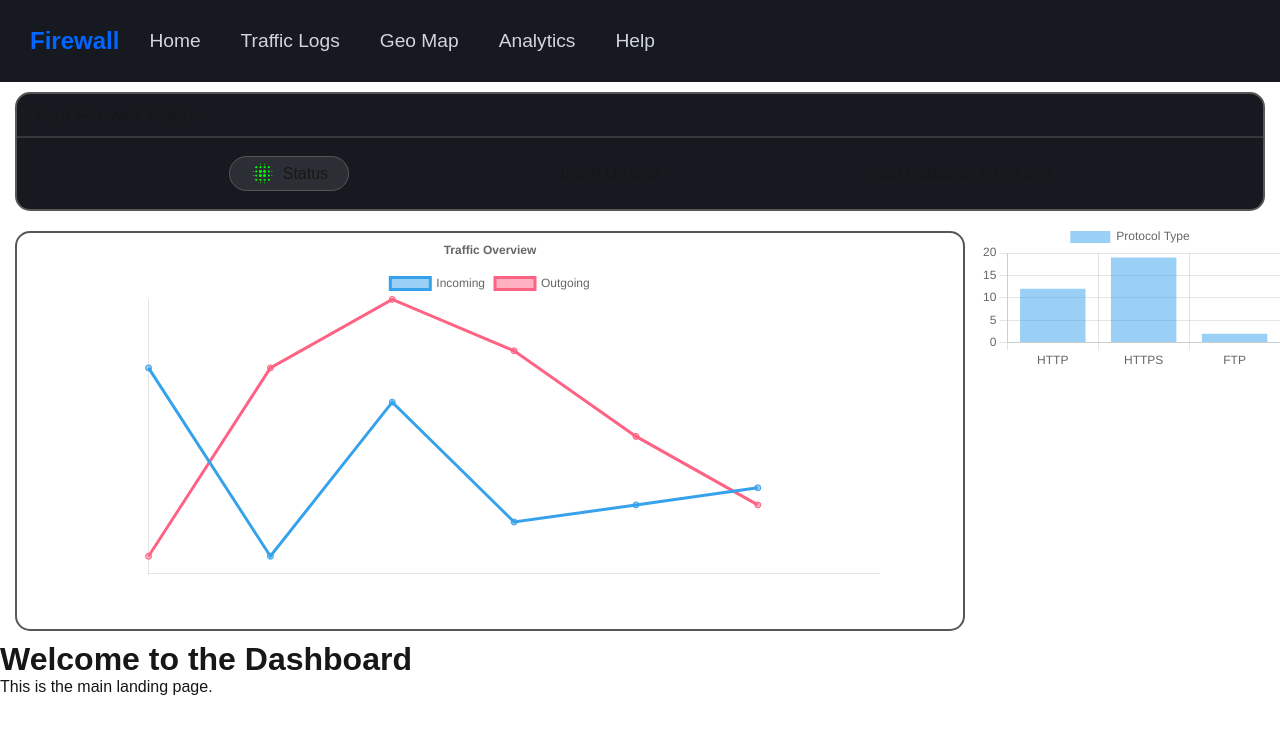
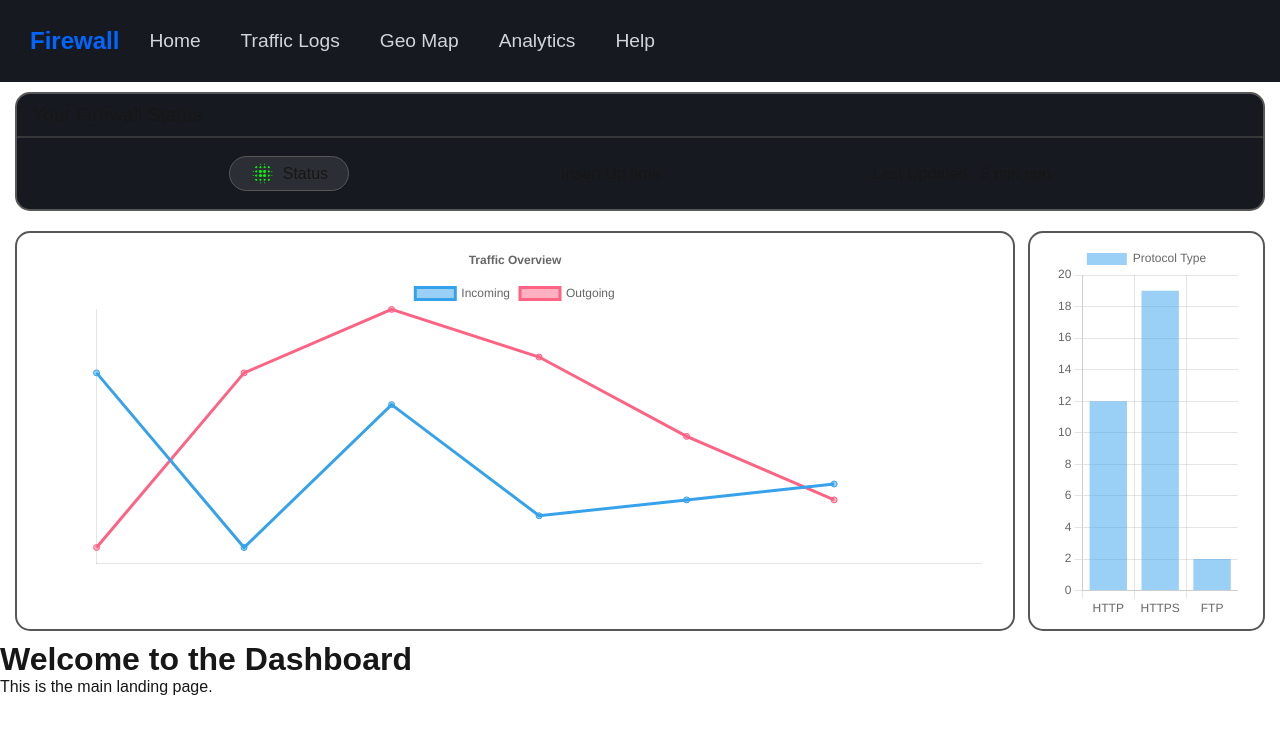
Before and after one commit to AndrewChan8/CS433, a Next.js app in the folder firewall_app/: page / in a window 1280 px wide. Shown: the top 734 px of the page. Built offline with nearby package versions, Linux system fonts and the light colour scheme.

Commit message:
fixed sizing issue for graphs

```diff
--- a/firewall_app/src/app/components/traffic/InOut.js
+++ b/firewall_app/src/app/components/traffic/InOut.js
@@ -33,6 +33,7 @@
   }
 
   const options = {
+    maintainAspectRatio: false,
     responsive: true,
     plugins: {
       legend: {
--- a/firewall_app/src/app/components/traffic/Protocol.js
+++ b/firewall_app/src/app/components/traffic/Protocol.js
@@ -30,6 +30,7 @@
     }]
   }
   const options = {
+    maintainAspectRatio: false,
     responsive: true,
   }
   return (
--- a/firewall_app/src/app/components/traffic/Traffic.js
+++ b/firewall_app/src/app/components/traffic/Traffic.js
@@ -3,6 +3,7 @@
 import styles from "./Traffic.module.css"
 function Traffic () {
   return (
+    <div className={styles.container}>
       <div className={styles.trafficMain}>
         <div className={styles.trafficContainer}>
           <InOut className={styles.trafficGraph} />
@@ -11,6 +12,7 @@
           <Protocol className={styles.protocolGraph}/>
         </div>
       </div>
+    </div>
   )
 }
 
--- a/firewall_app/src/app/components/traffic/Traffic.module.css
+++ b/firewall_app/src/app/components/traffic/Traffic.module.css
@@ -1,16 +1,28 @@
-/* Traffic Graph */
-.trafficContainer {
+.container {
   display: flex;
   justify-content: center;
-  width : 80%;
-  border: 2px #575757 solid;
-  border-radius: 15px;
-  margin: 10px 15px;
-  height: 400px;
 }
 
 .trafficMain {
+  width: 100%;
   display: flex;
-  justify-content: center;
-  width: 100%;
+  justify-content: space-between;
+  /* border: 2px #575757 solid; */
+  border-radius: 15px;
+  height: 400px;
+  margin: 10px 15px;
 }
+
+.trafficContainer, .protocolContainer {
+  border-radius: 15px;
+  border: 2px #575757 solid;
+  padding: 10px 25px;
+}
+
+.trafficContainer {
+  width: 80%;
+}
+
+.protocolContainer {
+  width: 19%;
+}
```
Lines whose indentation alone changed are shown as unchanged.
